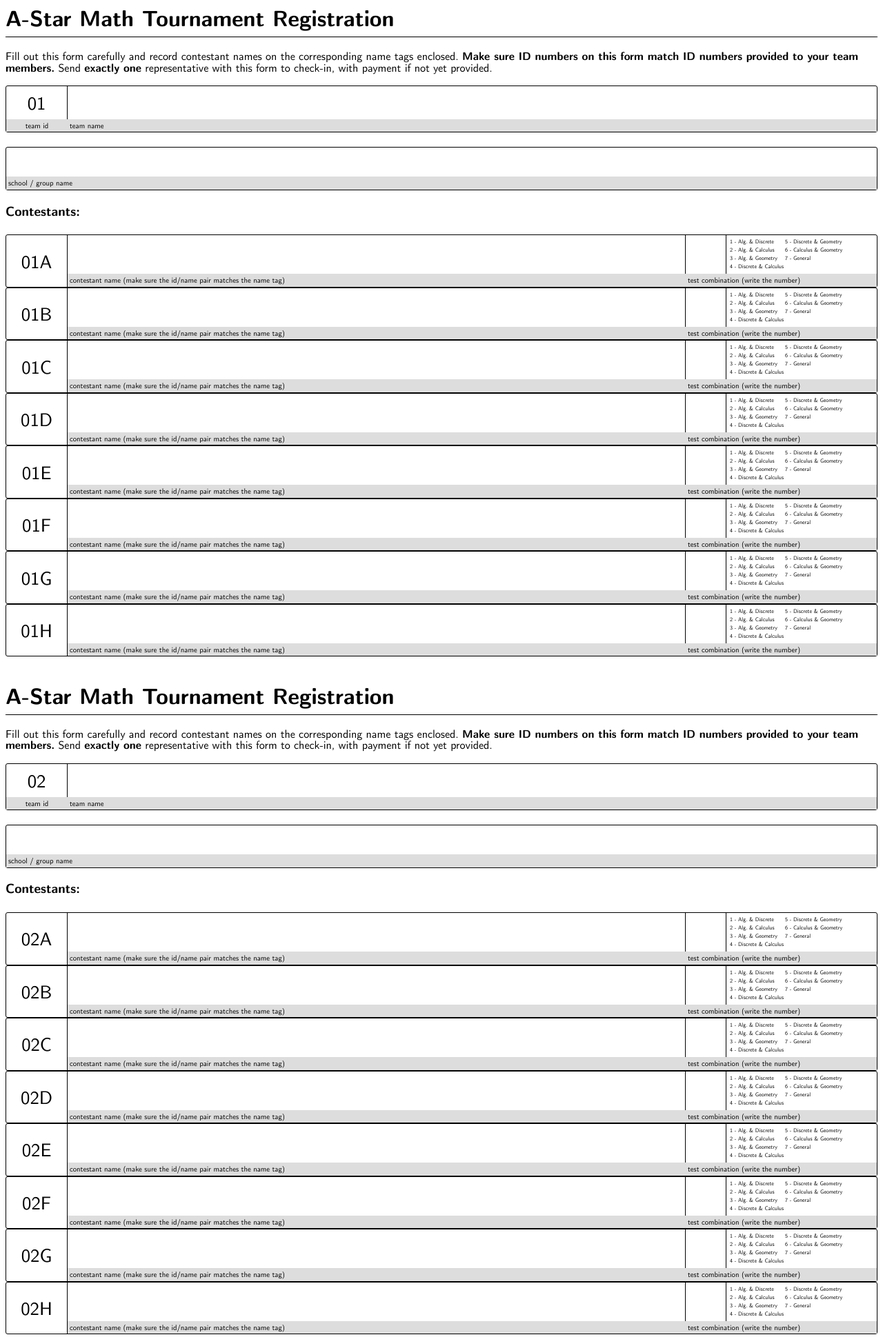
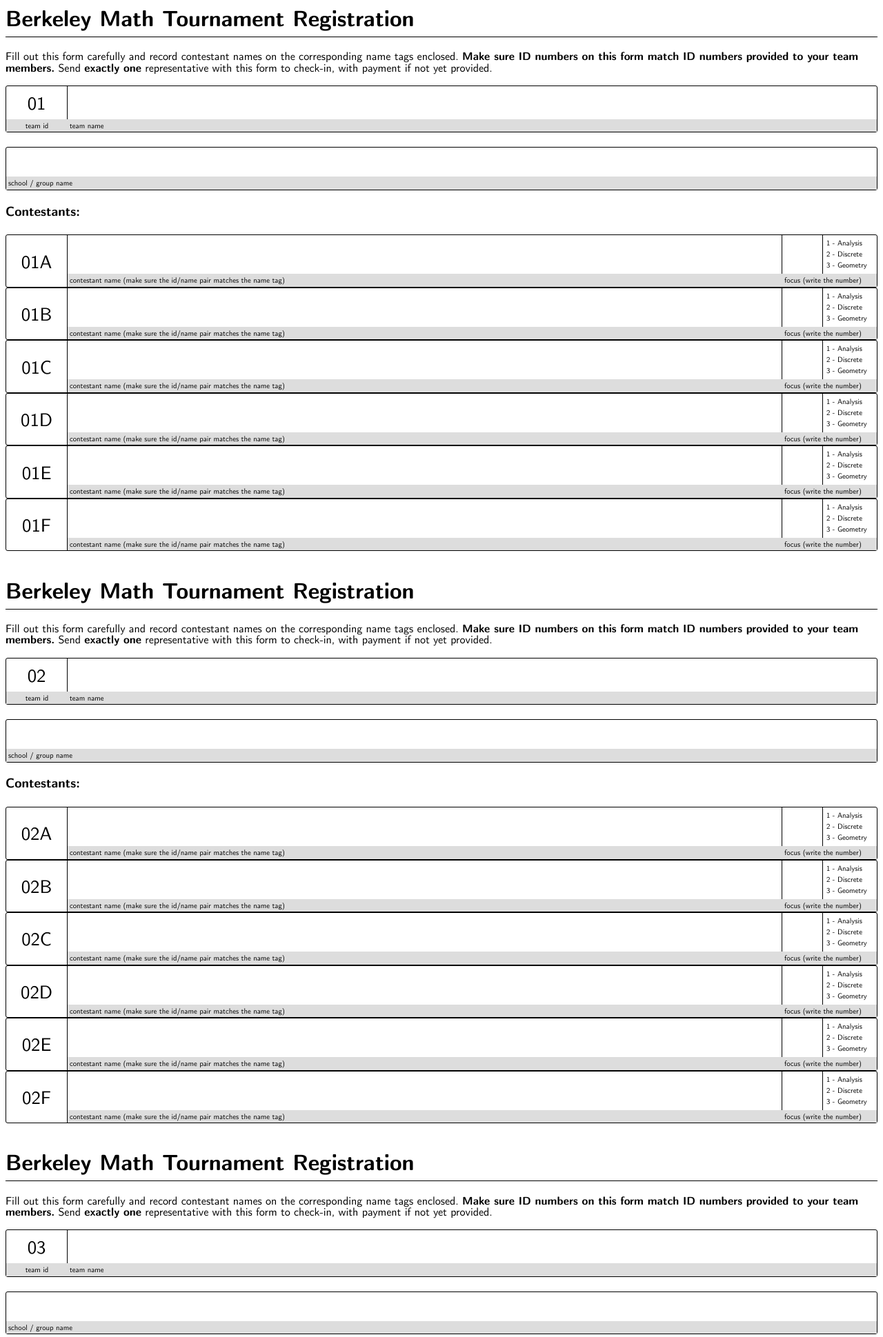
Before and after one commit to StanfordUniversityMathOrganization/mt-forms, a Flask app: page / in a window 1280 px wide. Shown: the top 1939 px of the page at 69% size. Run offline with Flask 2, Linux system fonts and the light colour scheme.

Commit message:
bmt stuff

```diff
--- a/run.py
+++ b/run.py
@@ -7,8 +7,8 @@ app = Flask(__name__)
 def signupsheets():
     start = 1
     end = 99
-    team_size = 8
-    event_name = "A-Star Math Tournament"
+    team_size = 6
+    event_name = "Berkeley Math Tournament"
 
     id_len = int(math.floor(math.log10(end)+1))
     id_seq = [str(n).zfill(id_len) for n in range(start, end+1)]
@@ -17,4 +17,4 @@ def signupsheets():
         event_name=event_name, id_seq=id_seq, letter_seq=letter_seq, last_letter=letter_seq[-1])
 
 if __name__ == '__main__':
-    app.run()
+    app.run(debug=True)
--- a/templates/signupsheets.html
+++ b/templates/signupsheets.html
@@ -47,7 +47,7 @@ p.small {
 }
 .testcombinations {
 	border-spacing:0;
-	font-size:6pt;
+	font-size:8pt;
 }
 </style>
 </head>
@@ -108,23 +108,16 @@ Contestants:
 <td class="field" width=50>
 &nbsp;
 </td>
-<td class="field" width=210>
+<td class="field" width=70>
 <table class="testcombinations">
 <tr>
-<td>1 - Alg. &amp; Discrete&nbsp;</td>
-<td>5 - Discrete &amp; Geometry</td>
+<td>1 - Analysis</td>
 </tr>
 <tr>
-<td>2 - Alg. &amp; Calculus</td>
-<td>6 - Calculus &amp; Geometry</td>
+<td>2 - Discrete</td>
 </tr>
 <tr>
-<td>3 - Alg. &amp; Geometry</td>
-<td>7 - General</td>
-</tr>
-<tr>
-<td>4 - Discrete &amp; Calculus</td>
-<td></td>
+<td>3 - Geometry</td>
 </tr>
 </table>
 </td>
@@ -134,7 +127,7 @@ Contestants:
 contestant name (make sure the id/name pair matches the name tag)
 </td>
 <td class="description" colspan=2>
-test combination (write the number)
+focus (write the number)
 </td>
 </tr>
 </table>
```
Also changed, not shown: 1 other file.
